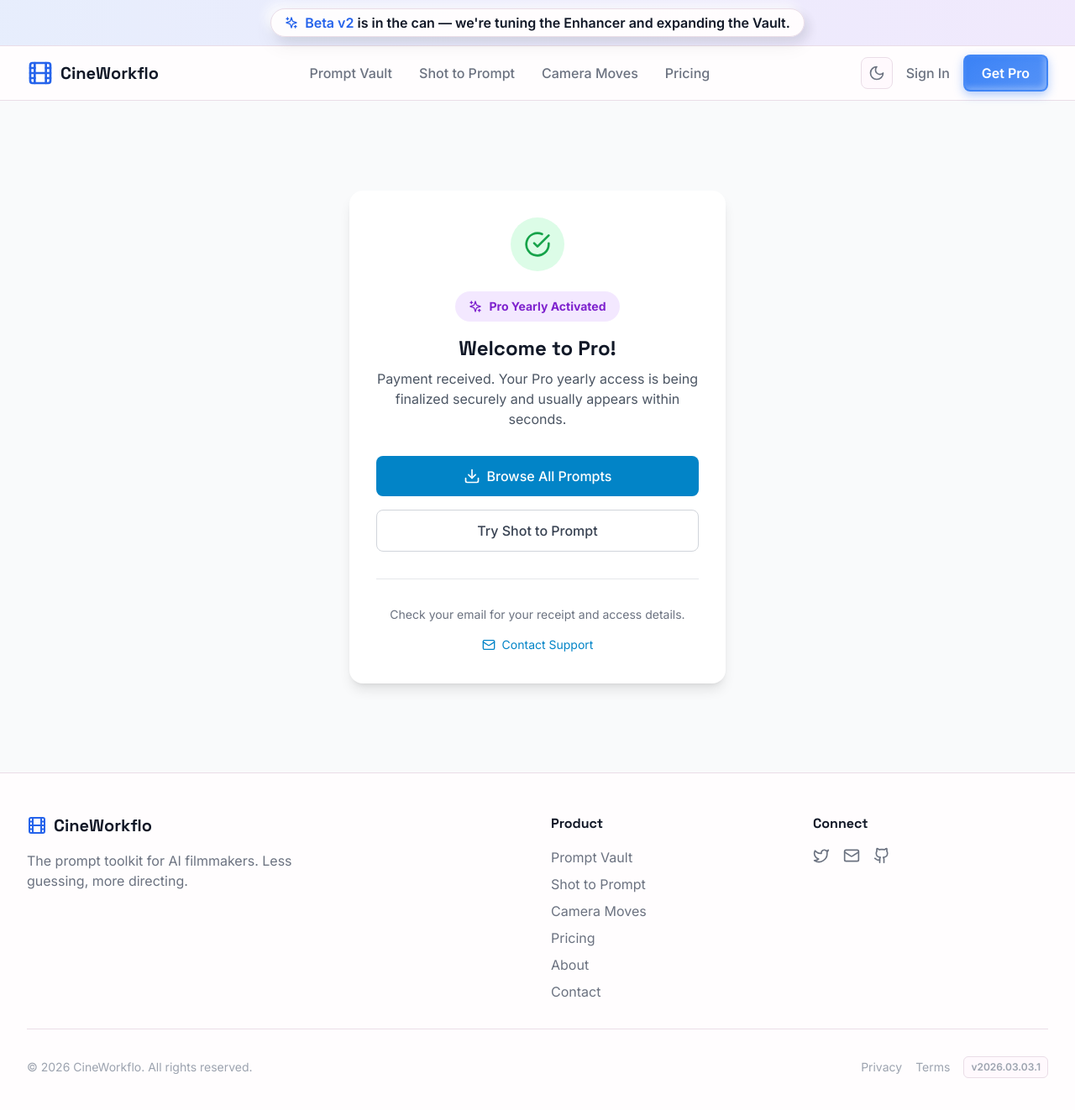
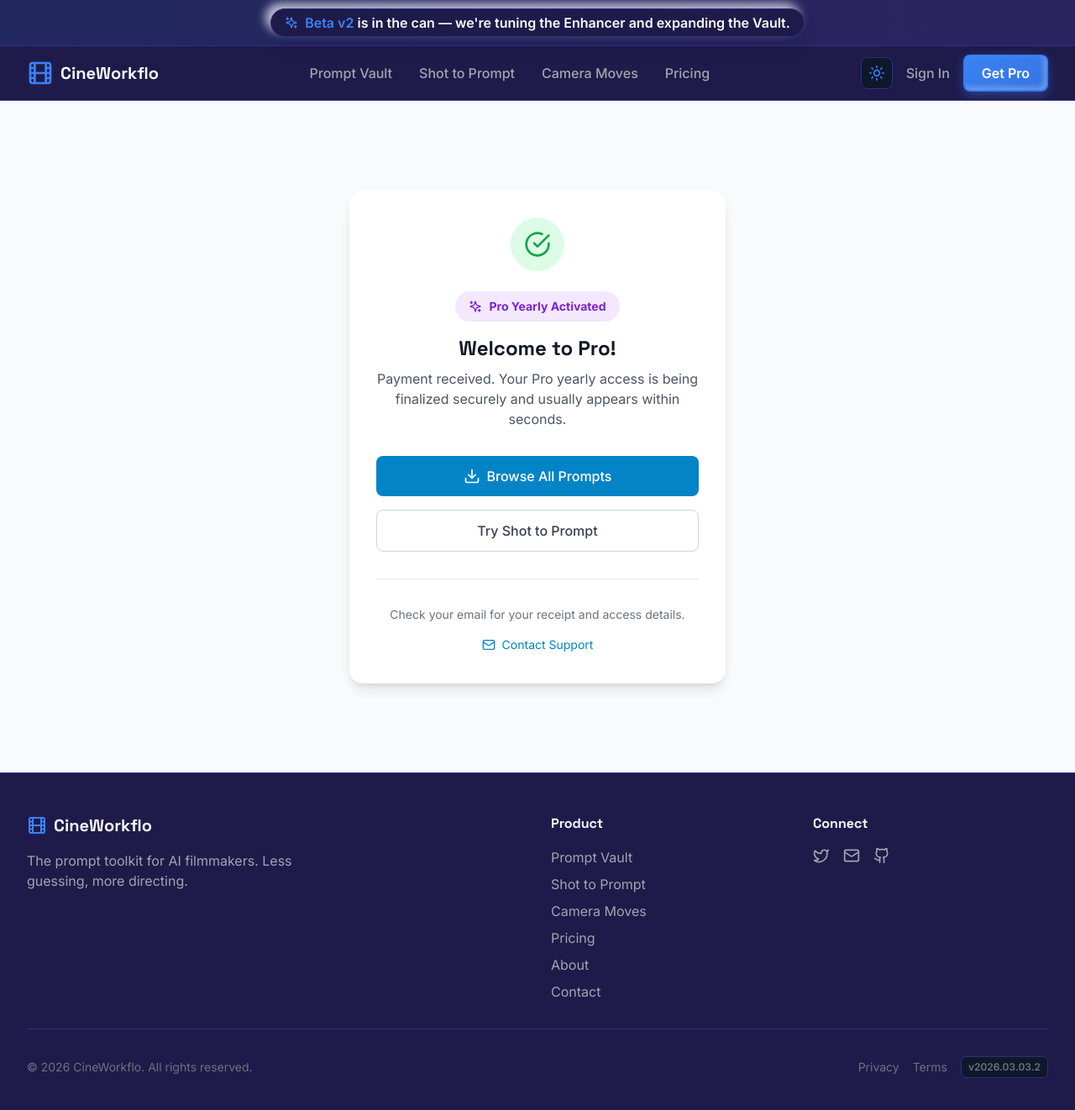
Before and after one commit to sakaarpuri/Cineworkflo, a React (Vite) app: page /success in a window 1280 px wide. Shown: the top 1322 px of the page at 84% size. Built offline with nearby package versions, Linux system fonts and the light colour scheme; no server answers.

Commit message:
Default to dark theme unless user chooses

```diff
--- a/src/components/Footer.jsx
+++ b/src/components/Footer.jsx
@@ -1,7 +1,7 @@
 import { Film, Twitter, Mail, Github } from 'lucide-react'
 import { Link } from 'react-router-dom'
 
-const BUILD_TAG = 'v2026.03.03.1'
+const BUILD_TAG = 'v2026.03.03.2'
 
 export default function Footer() {
   return (
--- a/src/components/Header.jsx
+++ b/src/components/Header.jsx
@@ -12,9 +12,6 @@ export default function Header({ onAuthClick }) {
   const [theme, setTheme] = useState(() => {
     const saved = localStorage.getItem('theme')
     if (saved === 'light' || saved === 'dark') return saved
-    if (typeof window !== 'undefined' && window.matchMedia?.('(prefers-color-scheme: light)').matches) {
-      return 'light'
-    }
     return 'dark'
   })
   const location = useLocation()
```
